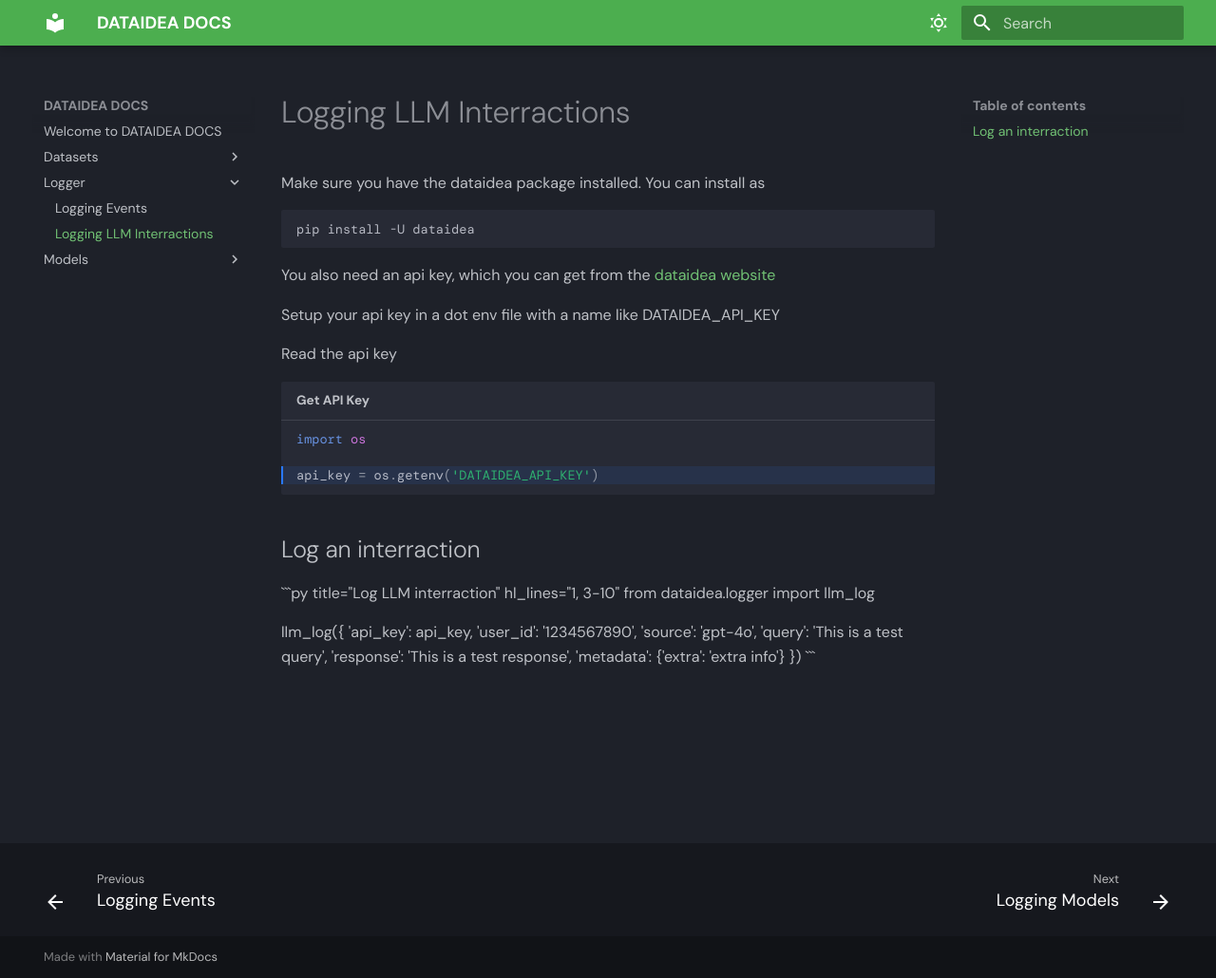
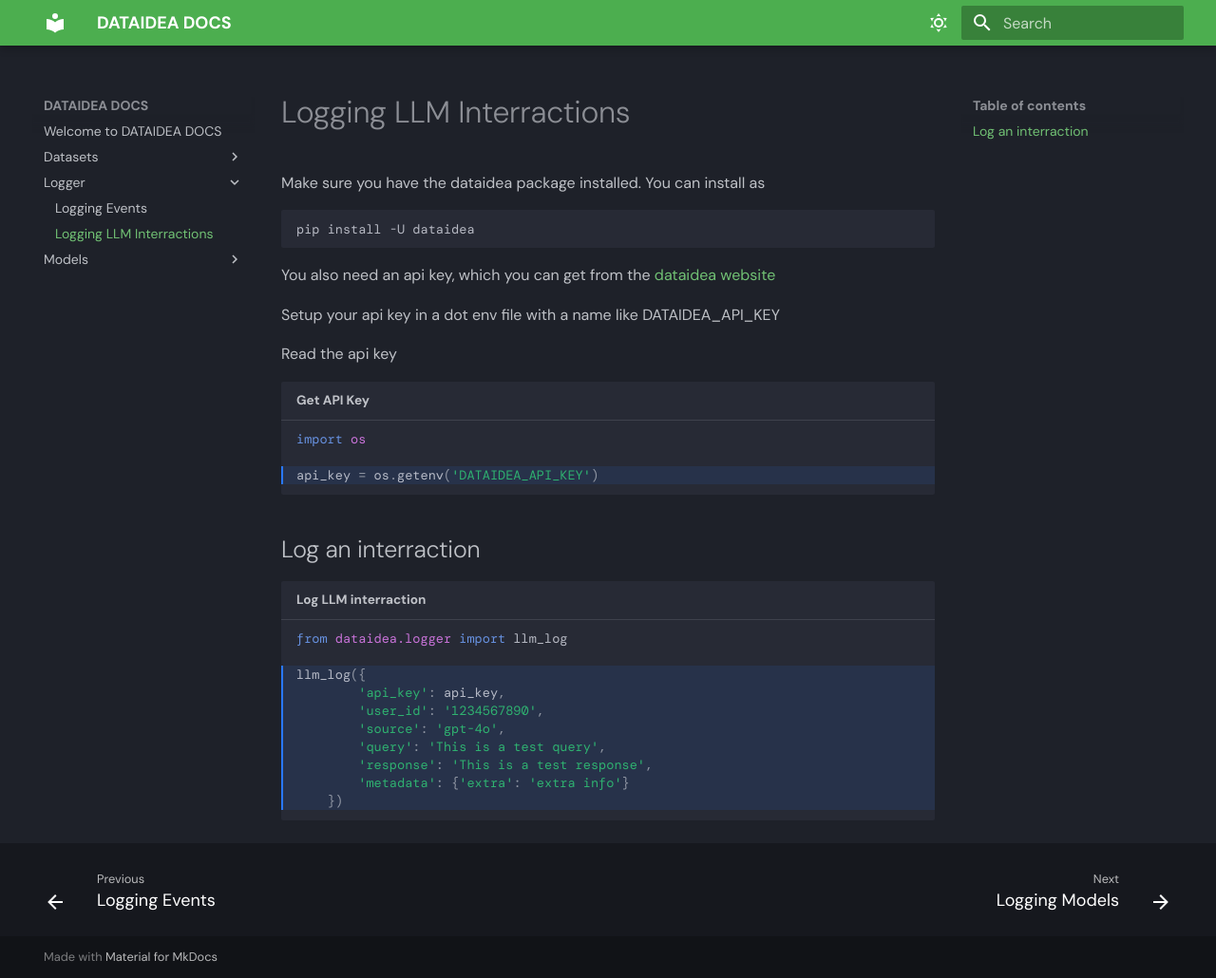
Before and after one commit to dataideaorg/dataidea-docs, an MkDocs documentation site: the page built from docs/Logger/2.logging_llm.md, in a window 1280 px wide and 1030 px high. Shown: the whole window at 95% size. Built offline with MkDocs 1.6.1 and Material for MkDocs 9.7.7, drawn with Linux system fonts in a browser that asks for light colours; some web fonts are replaced.

````diff
--- a/docs/Logger/2.logging_llm.md
+++ b/docs/Logger/2.logging_llm.md
@@ -20,7 +20,7 @@
 
 ## Log an interraction
 
-```py title="Log LLM interraction" hl_lines="1, 3-10"
+```py title="Log LLM interraction" hl_lines="3-10"
 from dataidea.logger import llm_log
 
 llm_log({
````
